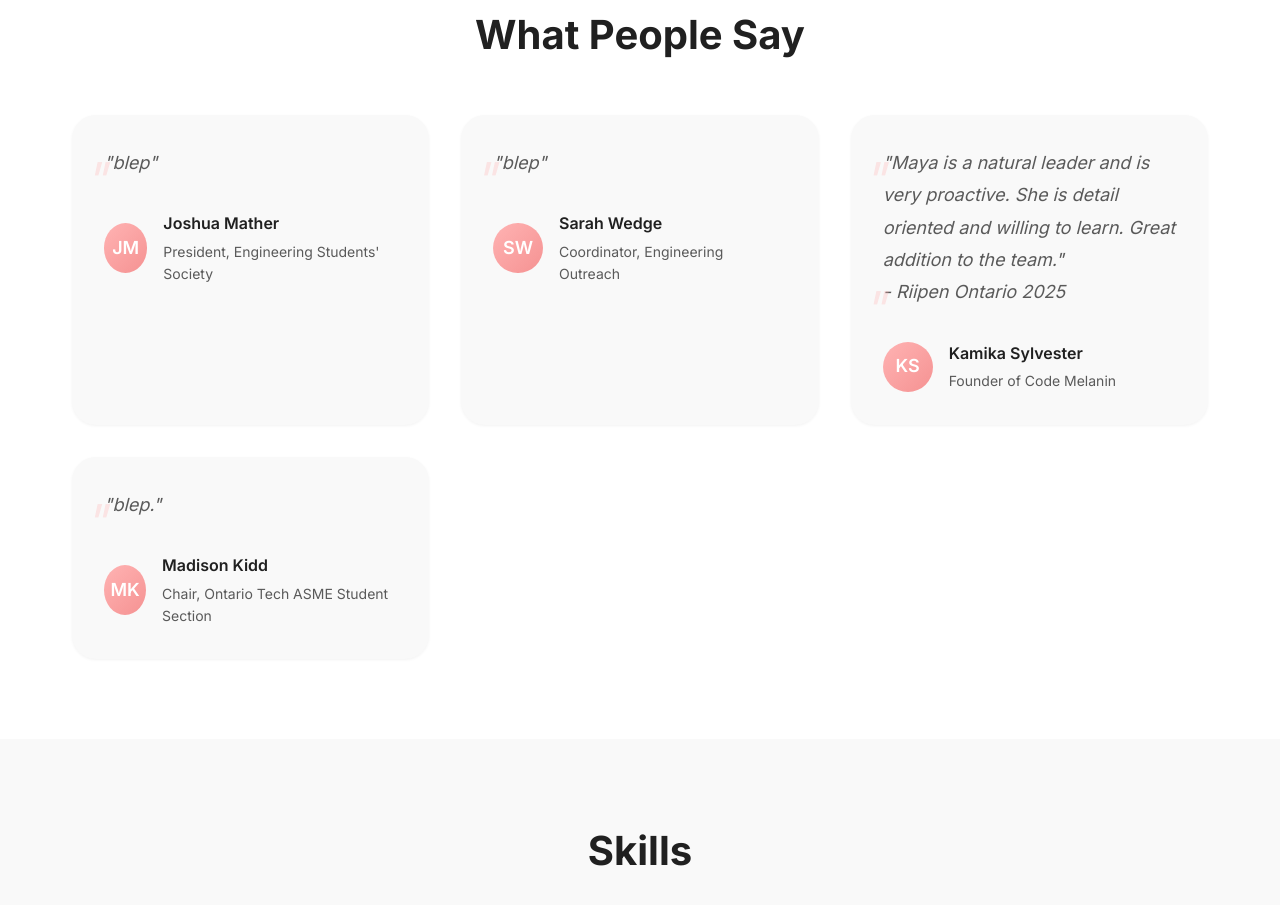
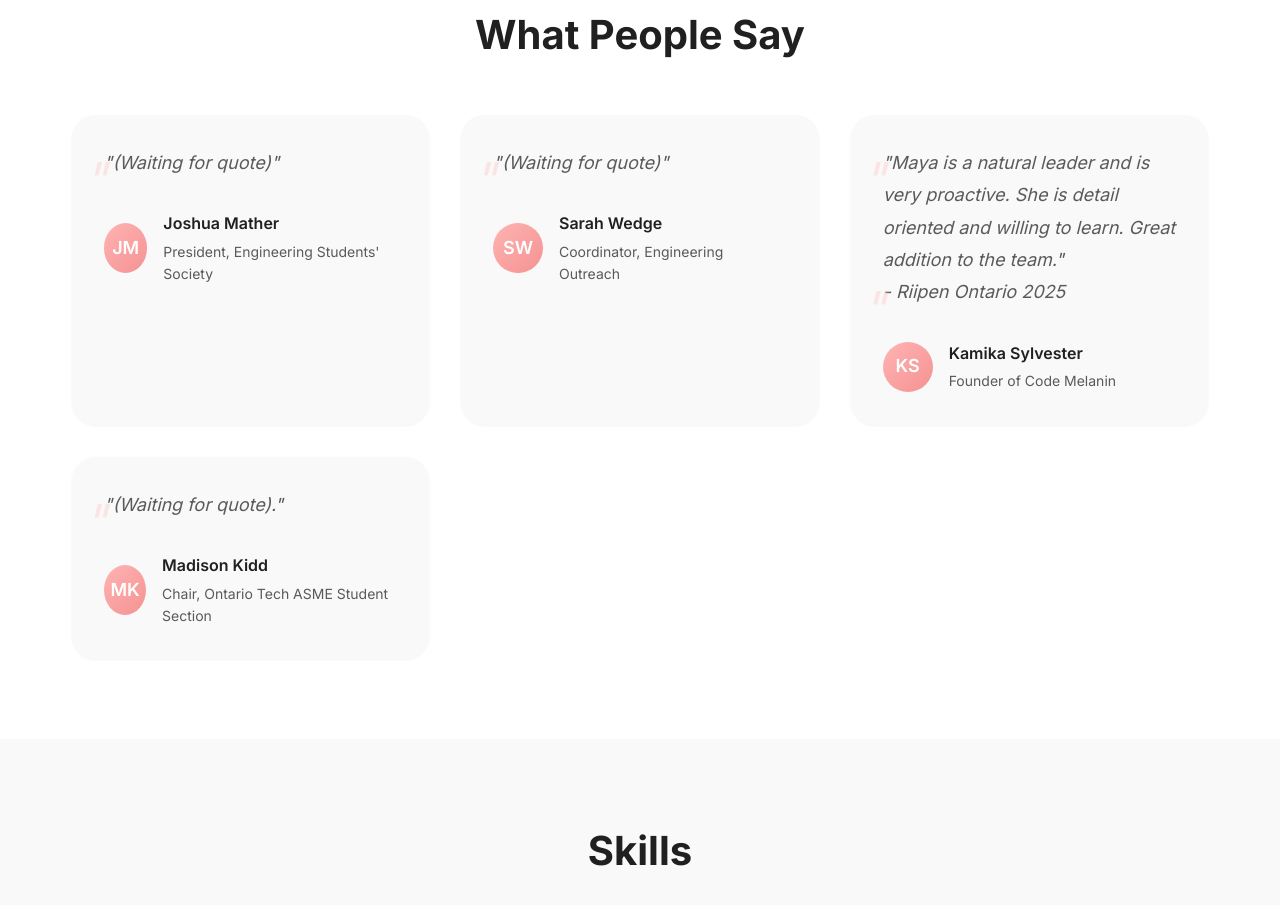
Before and after one commit to jeskamaya/jeskamaya.github.io, a plain HTML site: page index.html in a window 1280 px wide. Shown: the part 4129-5034 px from the top of the page. Drawn offline with Linux system fonts and the light colour scheme.

Commit message:
Update portfolio content, testimonials section

```diff
--- a/index.html
+++ b/index.html
@@ -312,7 +312,7 @@
             <div class="testimonials-grid">
                 <div class="testimonial-card">
                     <div class="testimonial-content">
-                        <p class="testimonial-text">"blep"</p>
+                        <p class="testimonial-text">"(Waiting for quote)"</p>
                     </div>
                     <div class="testimonial-author">
                         <div class="author-avatar">
@@ -327,7 +327,7 @@
 
                 <div class="testimonial-card">
                     <div class="testimonial-content">
-                        <p class="testimonial-text">"blep"</p>
+                        <p class="testimonial-text">"(Waiting for quote)"</p>
                     </div>
                     <div class="testimonial-author">
                         <div class="author-avatar">
@@ -358,7 +358,7 @@
 
                 <div class="testimonial-card">
                     <div class="testimonial-content">
-                        <p class="testimonial-text">"blep."</p>
+                        <p class="testimonial-text">"(Waiting for quote)."</p>
                     </div>
                     <div class="testimonial-author">
                         <div class="author-avatar">
```
